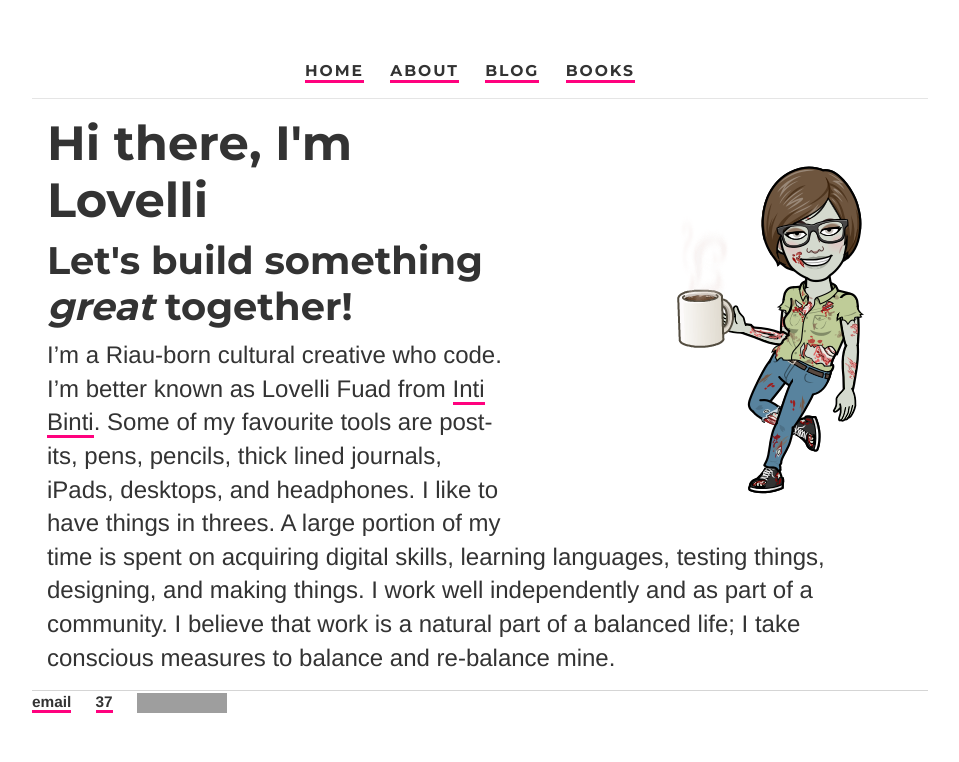
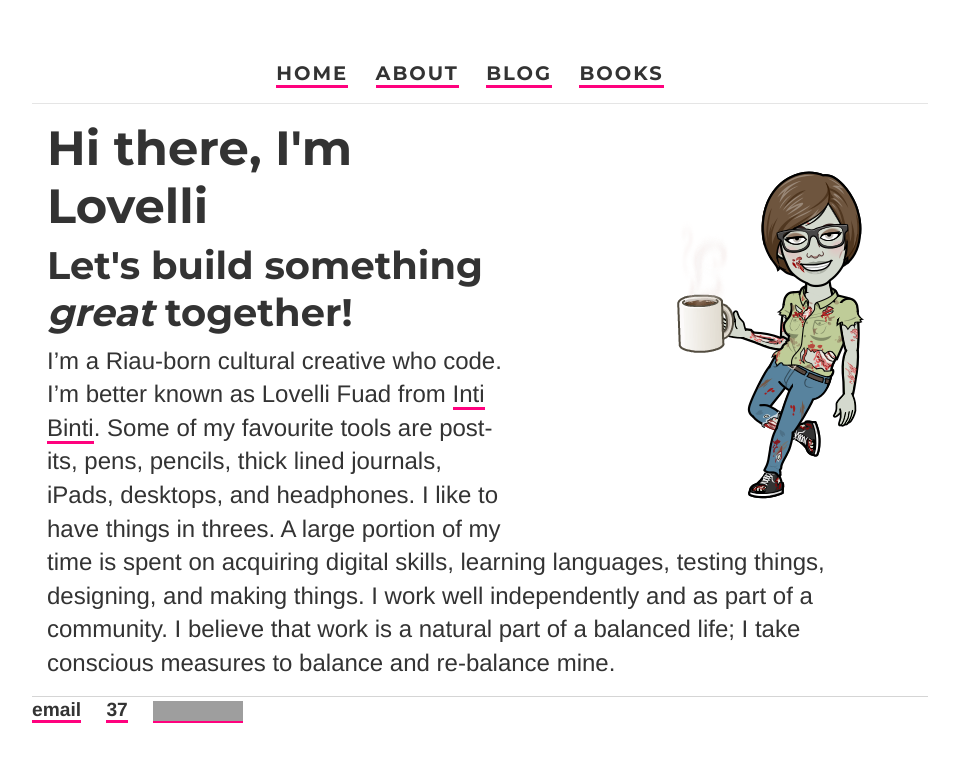
Before and after one commit to ariesti/ariesti.github.io, a Jekyll site: the page built from index.html, in a window 1280 px wide. Shown: the top 762 px of the page, without its empty margins (160-1119 px from the left). Built offline with Jekyll 4.4.1, drawn with Linux system fonts in a browser that asks for light colours; grey boxes are pictures that could not be loaded.

Commit message:
Update main.css

```diff
--- a/css/main.css
+++ b/css/main.css
@@ -21,7 +21,7 @@
 h6 { font-size: 0.9em; }
 
 ul { font-size: 1.5em; line-height: 1.4em; color: #333; }
-nav ul, footer ul { text-decoration: none; font-size: 1.2em; padding: 0px; list-style-type: none; font-weight: bold; }
+nav ul, footer ul { text-decoration: none; font-size: 1.5em; padding: 0px; list-style-type: none; font-weight: bold; }
 nav ul li, footer ul li { display: inline; margin-right: 20px; }
 
 footer { text-decoration: none; border-top: 1px solid #d5d5d5; font-size: .8em; }
```
